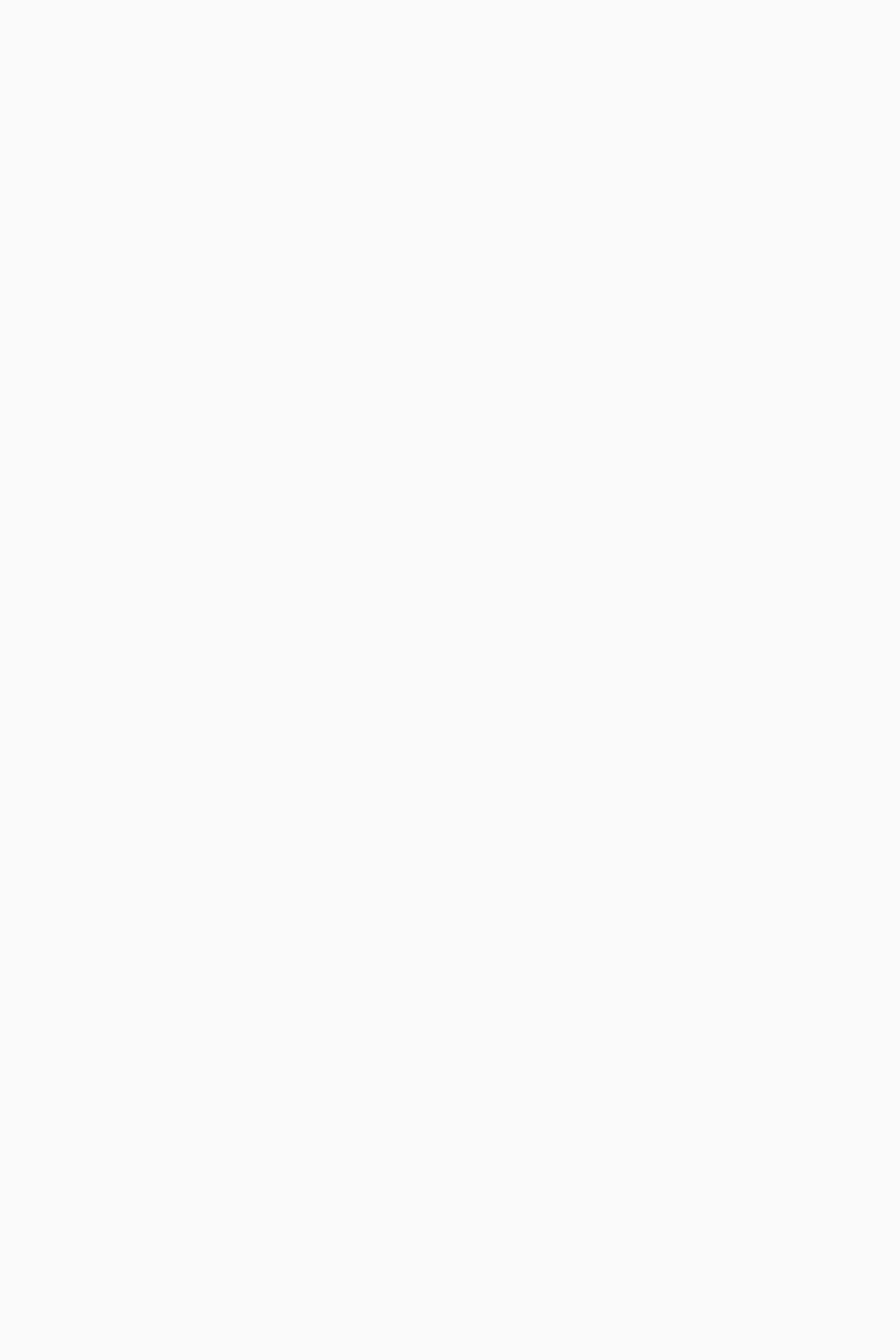
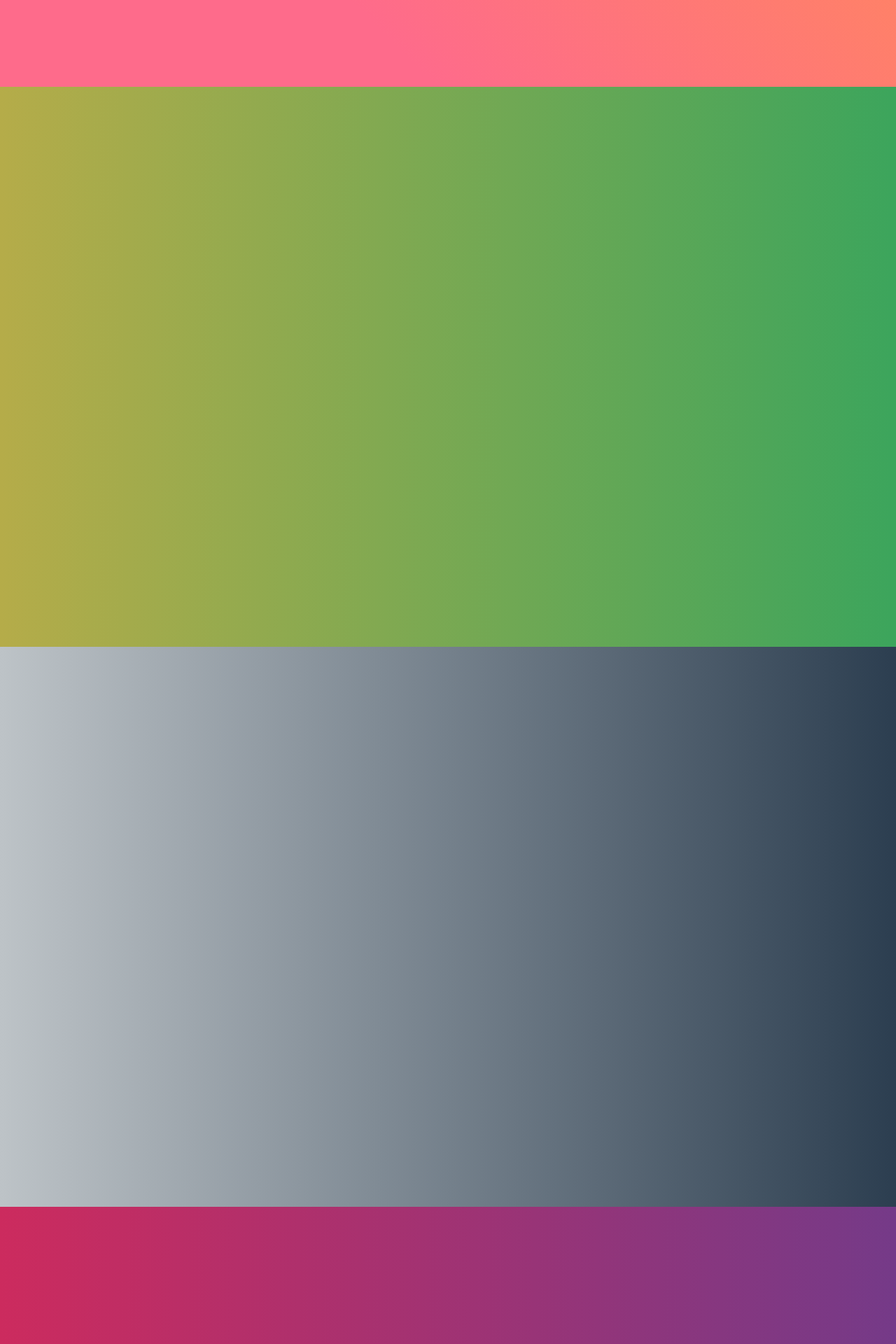
Before and after one commit to MadurangaKM/MADU-Design, a React (Create React App) app: page / in a window 1280 px wide. Shown: the part 740-2660 px from the top of the page at 70% size. Before the commit the page ends 800 px from the top, so only its background shows below. Built offline with nearby package versions, Linux system fonts and the light colour scheme.

Commit message:
Scroll navigation added

```diff
--- a/src/App.js
+++ b/src/App.js
@@ -1,21 +1,44 @@
-import React from "react";
+import React, { useRef } from "react";
 import AppHeader from "./components/AppHeader";
 import { createMuiTheme } from "@material-ui/core/styles";
 import { ThemeProvider } from "@material-ui/styles";
 import { Provider } from "react-redux";
 import Store from "./redux/Store";
+import Hero from "./components/Hero";
+import Portfolio from "./components/Portfolio";
+import AboutMe from "./components/AboutMe";
+import ContactMe from "./components/ContactMe";
 
+const scrollToRef = ref =>
+  window.scrollTo({ top: ref.current.offsetTop, behavior: "smooth" });
 const theme = createMuiTheme({
   typography: {
     fontFamily: ["Lato"].join(",")
   }
 });
 function App() {
+  const myRef = useRef(null);
+  const myRefAbout = useRef(null);
+  const myRefContact = useRef(null);
   return (
     <Provider store={Store}>
       <ThemeProvider theme={theme}>
         <div className="App">
-          <AppHeader />
+          <AppHeader
+            onChangePortfolio={() => scrollToRef(myRef)}
+            onChangeAbout={() => scrollToRef(myRefAbout)}
+            onChangeContact={() => scrollToRef(myRefContact)}
+          />
+          <Hero />
+          <div ref={myRef}>
+            <Portfolio />
+          </div>
+          <div ref={myRefAbout}>
+            <AboutMe />
+          </div>
+          <div ref={myRefContact}>
+            <ContactMe />
+          </div>
         </div>
       </ThemeProvider>
     </Provider>
```
